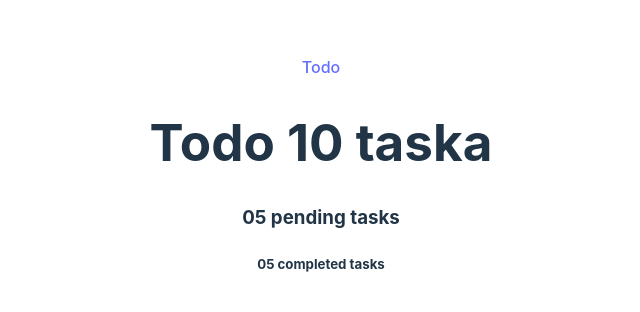
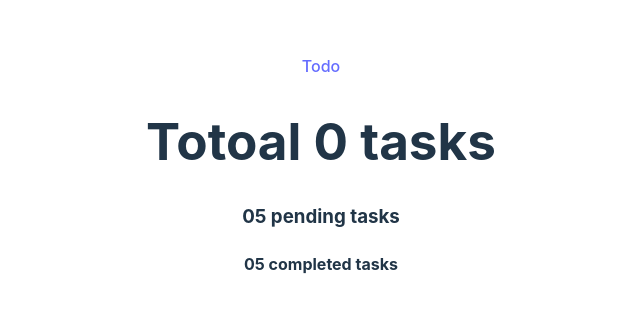
Before and after one commit to devhimani/react_todo_useContext, a React (Vite) app: page / in a window 1280 px wide. Shown: the part 224-536 px from the top of the page, without its empty margins (319-959 px from the left). Built offline with nearby package versions, Linux system fonts and the light colour scheme.

Commit message:
get data from storeContext

```diff
--- a/src/pages/Home.jsx
+++ b/src/pages/Home.jsx
@@ -3,15 +3,15 @@ import { Link } from "react-router-dom";
 import { TodoStore } from "../store/index.jsx";
 
 const Home = () => {
-  const { name, email } = useContext(TodoStore);
-  console.log(name, email);
+  const { todos } = useContext(TodoStore);
+
   return (
     <div>
       <Link to="/todo">Todo</Link>
       <div>
-        <h1> Todo 10 taska</h1>
+        <h1> Totoal {todos.length} tasks</h1>
         <h3>05 pending tasks</h3>
-        <h5>05 completed tasks</h5>
+        <h4>05 completed tasks</h4>
       </div>
     </div>
   );
--- a/src/pages/Todo.jsx
+++ b/src/pages/Todo.jsx
@@ -1,9 +1,10 @@
-import { useState } from "react";
+import { useState, useContext } from "react";
 import { Link } from "react-router-dom";
+import { TodoStore } from "../store/index.jsx";
 
 const Todo = () => {
+  const { todos, setTodos } = useContext(TodoStore);
   const [input, setInput] = useState("");
-  const [todos, setTodos] = useState([]);
 
   const handleSubmit = (e) => {
     e.preventDefault();
--- a/src/store/index.jsx
+++ b/src/store/index.jsx
@@ -1,12 +1,15 @@
 import { createContext } from "react";
+import { useState } from "react";
 
 export const TodoStore = createContext(null);
 
 const StoreProvider = ({ children }) => {
-  const name = "Himani";
-  const email = "hg@gmail.com";
+  const [todos, setTodos] = useState([]);
+
   return (
-    <TodoStore.Provider value={{ name, email }}>{children}</TodoStore.Provider>
+    <TodoStore.Provider value={{ todos, setTodos }}>
+      {children}
+    </TodoStore.Provider>
   );
 };
 
```
